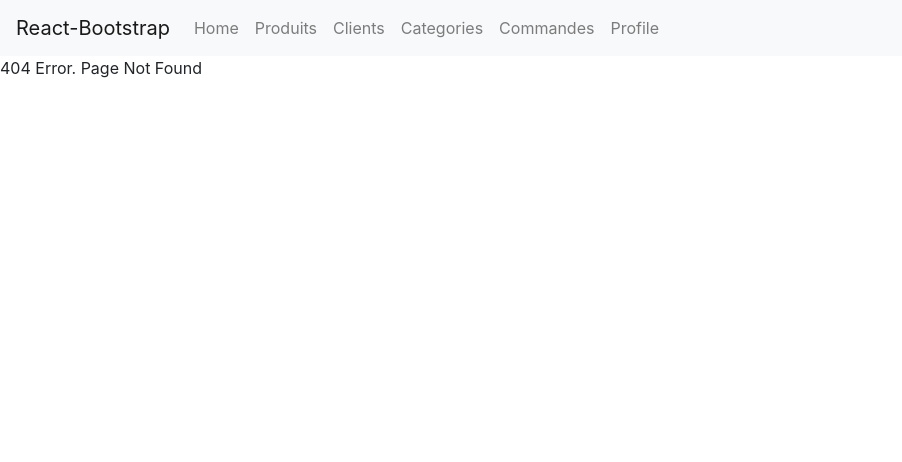
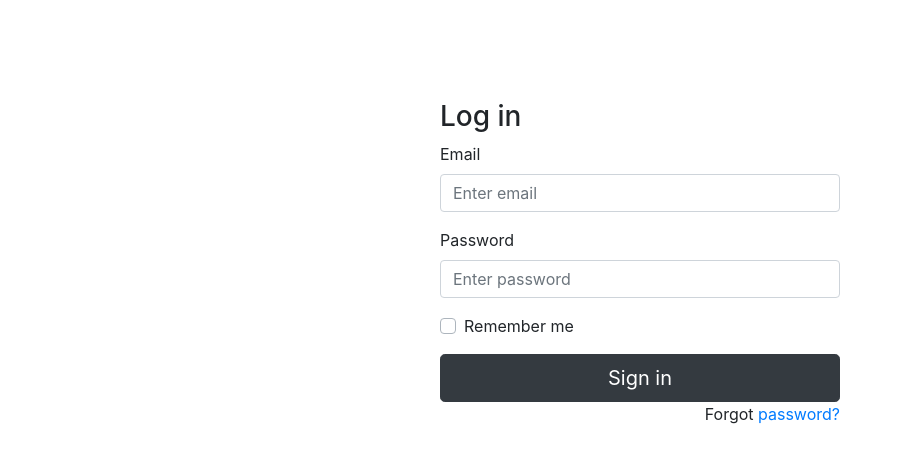
Before and after one commit to Adel1818/front-e-shop, a React (Create React App) app: page /sign-in in a window 1280 px wide. Before the commit this address had no page. Shown: the top 462 px of the page, without its empty margins (0-902 px from the left). Built offline with nearby package versions, Linux system fonts and the light colour scheme.

Commit message:
add login

```diff
--- a/src/App.js
+++ b/src/App.js
@@ -19,6 +19,9 @@ import form_Commande from './Pages/Commande/Form';
 import List_Profile from './Pages/Profile/List';
 import form_Profile from './Pages/Profile/Form';
 
+import Login from './Pages/Login/Login';
+import SignUp from './Pages/Login/Signup';
+
 
 import NotFound from './Pages/404.js';
 import Navbar from 'react-bootstrap/Navbar'
@@ -28,22 +31,29 @@ import Nav from 'react-bootstrap/Nav'
 function App() {
   return (
     <Router>
-    <Navbar bg="light" expand="lg">
-      <Navbar.Brand href="#home">React-Bootstrap</Navbar.Brand>
+    {(window.location.pathname !== '/sign-in')?
+
+    <Navbar bg="dark" expand="lg" className="navbar navbar-dark bg-primary">
+      <Navbar.Brand href="#home">E-Shop</Navbar.Brand>
       <Navbar.Toggle aria-controls="basic-navbar-nav" />
       <Navbar.Collapse id="basic-navbar-nav">
         <Nav className="mr-auto">
-          <Nav.Link href='/'>Home</Nav.Link>
           <Nav.Link href='/produits'>Produits</Nav.Link>
           <Nav.Link href='/clients'>Clients</Nav.Link>
           <Nav.Link href='/categories'>Categories</Nav.Link>
           <Nav.Link href='/commandes'>Commandes</Nav.Link>
           <Nav.Link href='/profile'>Profile</Nav.Link>
 
+          <Nav.Link href='/sign-in'>sign-in</Nav.Link>
         </Nav>
       </Navbar.Collapse>
     </Navbar>
+    : <div> </div>
+  }
     <Switch>
+
+        <Route exact path="/" component={List_Produit} />
+
         <Route exact path="/produits" component={List_Produit} />
         <Route path="/produits/create" component={form_Produit} />
         <Route path="/produits/:id" component={form_Produit} />
@@ -64,6 +74,9 @@ function App() {
         <Route path="/profile/create" component={form_Profile} />
         <Route path="/profile/:id" component={form_Profile} />
 
+
+        <Route path="/sign-in" component={Login} />
+
         <Route component={NotFound} />
     </Switch>
   </Router>
--- a/src/Pages/Categorie/List.js
+++ b/src/Pages/Categorie/List.js
@@ -23,7 +23,7 @@ export default class Home extends React.Component {
             <Container style={{ marginTop: '100px' }}>
                 <h1>Liste des catégories</h1>
 
-                <Button variant="success" style={{ float: 'right', margin: '20px' }} class="btn btn-secondary"
+                <Button variant="success" style={{ float: 'right', margin: '20px' }} className="btn btn-secondary"
                 onClick={() => this.props.history.push('/categories/create')}>Ajouter categorie</Button>
                 <Table striped bordered hover>
                     <thead>
--- a/src/Pages/Client/Form.js
+++ b/src/Pages/Client/Form.js
@@ -163,7 +163,7 @@ export default class Create extends React.Component {
 
 
                     <Button type="submit" style={{ width:'180px', margin:5 }}>{pageName}</Button>
-                    <button type="button" class="btn btn-secondary" style={{ width:'180px', margin:5 }}
+                    <button type="button" className="btn btn-secondary" style={{ width:'180px', margin:5 }}
                         onClick={() => this.props.history.push('/clients')} >Annuler</button>
 
                 </Form>
--- a/src/Pages/Client/List.js
+++ b/src/Pages/Client/List.js
@@ -23,7 +23,7 @@ export default class Home extends React.Component {
             <Container style={{ marginTop: '100px' }}>
                 <h1>Liste des clients</h1>
 
-                <Button variant="success" style={{ float: 'right', margin: '20px' }} class="btn btn-secondary"
+                <Button variant="success" style={{ float: 'right', margin: '20px' }} className="btn btn-secondary"
                 onClick={() => this.props.history.push('/clients/create')}>Ajouter client</Button>
                 <Table striped bordered hover>
                     <thead>
--- a/src/Pages/Commande/Form.js
+++ b/src/Pages/Commande/Form.js
@@ -79,7 +79,7 @@ export default class Create extends React.Component {
                     </Form.Group>
 
                     <Button type="submit" style={{ width:'180px', margin:5 }}>{pageName}</Button>
-                    <button type="button" class="btn btn-secondary" style={{ width:'180px', margin:5 }}
+                    <button type="button" className="btn btn-secondary" style={{ width:'180px', margin:5 }}
                         onClick={() => this.props.history.push('/commandes')} >Annuler</button>
 
                 </Form>
--- a/src/Pages/Commande/List.js
+++ b/src/Pages/Commande/List.js
@@ -23,7 +23,7 @@ export default class Home extends React.Component {
             <Container style={{ marginTop: '100px' }}>
                 <h1>Liste des commandes</h1>
 
-                <Button variant="success" style={{ float: 'right', margin: '20px' }} class="btn btn-secondary"
+                <Button variant="success" style={{ float: 'right', margin: '20px' }} className="btn btn-secondary"
                 onClick={() => this.props.history.push('/commandes/create')}>Ajouter commande</Button>
                 <Table striped bordered hover>
                     <thead>
--- /dev/null
+++ b/src/Pages/Login/Login.js
@@ -0,0 +1,35 @@
+import React, { Component } from "react";
+
+
+export default class Login extends Component {
+    render() {
+        return (
+            <form style={{width:400, margin: '100px auto'}}>
+
+                <h3>Log in</h3>
+
+                <div className="form-group">
+                    <label>Email</label>
+                    <input type="email" className="form-control" placeholder="Enter email" />
+                </div>
+
+                <div className="form-group">
+                    <label>Password</label>
+                    <input type="password" className="form-control" placeholder="Enter password" />
+                </div>
+
+                <div className="form-group">
+                    <div className="custom-control custom-checkbox">
+                        <input type="checkbox" className="custom-control-input" id="customCheck1" />
+                        <label className="custom-control-label" htmlFor="customCheck1">Remember me</label>
+                    </div>
+                </div>
+
+                <button type="submit" className="btn btn-dark btn-lg btn-block">Sign in</button>
+                <p className="forgot-password text-right">
+                    Forgot <a href="#">password?</a>
+                </p>
+            </form>
+        );
+    }
+}
--- a/src/Pages/Produit/Form.js
+++ b/src/Pages/Produit/Form.js
@@ -107,7 +107,7 @@ export default class Create extends React.Component {
                     </Form.Group>
 
                     <Button type="submit" style={{ width:'180px', margin:5 }}>{pageName}</Button>
-                    <button type="button" class="btn btn-secondary" style={{ width:'180px', margin:5 }}
+                    <button type="button" className="btn btn-secondary" style={{ width:'180px', margin:5 }}
                         onClick={() => this.props.history.push('/produits')} >Annuler</button>
 
                 </Form>
--- a/src/Pages/Produit/List.js
+++ b/src/Pages/Produit/List.js
@@ -21,9 +21,9 @@ export default class Home extends React.Component {
     render() {
         return (
             <Container style={{ marginTop: '100px' }}>
-                <h1>Liste des Produits</h1>
+                <h1>Liste des produits</h1>
 
-                <Button variant="success" style={{ float: 'right', margin: '20px' }} class="btn btn-secondary"
+                <Button variant="success" style={{ float: 'right', margin: '20px' }} className="btn btn-secondary"
                 onClick={() => this.props.history.push('/produits/create')}>Ajouter produit</Button>
                 <Table striped bordered hover>
                     <thead>
--- a/src/Pages/Profile/Form.js
+++ b/src/Pages/Profile/Form.js
@@ -107,7 +107,7 @@ export default class Create extends React.Component {
                     </Form.Group>
 
                     <Button type="submit" style={{ width:'180px', margin:5 }}>{pageName}</Button>
-                    <button type="button" class="btn btn-secondary" style={{ width:'180px', margin:5 }}
+                    <button type="button" className="btn btn-secondary" style={{ width:'180px', margin:5 }}
                         onClick={() => this.props.history.push('/profiles')} >Annuler</button>
 
                 </Form>
--- a/src/Pages/Profile/List.js
+++ b/src/Pages/Profile/List.js
@@ -21,9 +21,9 @@ export default class Home extends React.Component {
     render() {
         return (
             <Container style={{ marginTop: '100px' }}>
-                <h1>Liste des Profiles</h1>
+                <h1>Liste des profiles</h1>
 
-                <Button variant="success" style={{ float: 'right', margin: '20px' }} class="btn btn-secondary"
+                <Button variant="success" style={{ float: 'right', margin: '20px' }} className="btn btn-secondary"
                 onClick={() => this.props.history.push('/profiles/create')}>Ajouter profile</Button>
                 <Table striped bordered hover>
                     <thead>
```
Also changed, not shown: src/Pages/Login/Signup.js (added), 1 other file (tests, documents, lock files or other folders).
